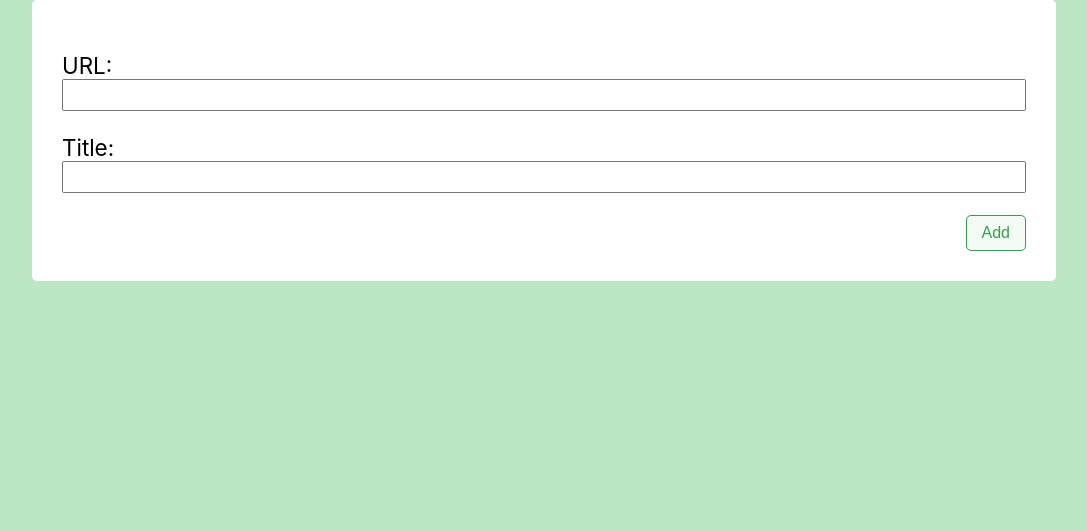
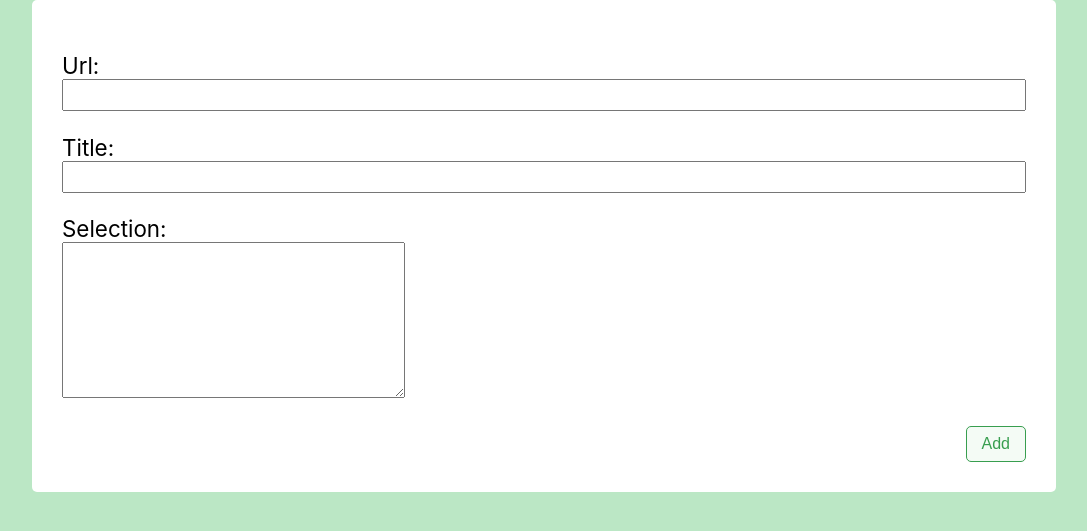
Before and after one commit to Drarok/linkdump, a Django app: page /links/add/ in a window 1280 px wide. Shown: the part 77-608 px from the top of the page, without its empty margins (96-1183 px from the left). Run offline with Django 3.2, Linux system fonts and the light colour scheme; the visitor is signed in with stand-in values (Sample User, id 1); style sheets or scripts are compiled from the project's sources.

Commit message:
[WIP] Improved forms

```diff
--- a/linkdump/static/css/colors.less
+++ b/linkdump/static/css/colors.less
@@ -5,3 +5,9 @@
 @c-brand--light: lighten(@c-brand, 10%);
 @c-brand--dark: darken(@c-brand, 40%);
 @c-brand--darker: darken(@c-brand, 50%);
+
+@c-danger: #e7bbbb;
+@c-danger--lighter: lighten(@c-danger, 15%);
+@c-danger--light: lighten(@c-danger, 10%);
+@c-danger--dark: darken(@c-danger, 40%);
+@c-danger--darker: darken(@c-danger, 50%);
--- a/linkdump/static/css/forms.less
+++ b/linkdump/static/css/forms.less
@@ -1,6 +1,12 @@
 .form {
 
     padding: 25px;
+
+    &:after {
+        display: block;
+        content: '';
+        clear: both;
+    }
 
     &--centered {
         max-width: 500px;
@@ -34,14 +40,12 @@
         }
     }
 
-    & > button[type=submit] {
+    &__buttons {
+        text-align: right;
+
+        &__button {
             font-size: inherit;
             padding: 8px 15px;
-
-        // Position the submit button on the right.
-        display: block;
-        margin-right: 0;
-        margin-left: auto;
 
             background-color: @c-brand--lighter;
             border-radius: 5px;
@@ -55,5 +59,18 @@
                 border-color: @c-brand--darker;
                 color: @c-brand--darker;
             }
+
+            &--delete {
+                background-color: @c-danger--lighter;
+                border-color: @c-danger--dark;
+                color: @c-danger--dark;
+
+                &:hover {
+                    background-color: @c-danger--light;
+                    border-color: @c-danger--darker;
+                    color: @c-danger--darker;
                 }
             }
+        }
+    }
+}
--- a/links/forms.py
+++ b/links/forms.py
@@ -6,7 +6,8 @@ from .models import Link
 class LinkForm(forms.ModelForm):
     class Meta:
         model = Link
-        fields = ['url', 'title']
+        fields = ['url', 'title', 'selection']
 
-    url = forms.URLField(label='URL', max_length=2000)
-    title = forms.CharField(label='Title', max_length=2000, required=False)
+    # url = forms.URLField(label='URL', max_length=2000)
+    # title = forms.CharField(label='Title', max_length=2000, required=False)
+    selection = forms.CharField(widget=forms.Textarea)
--- a/links/templates/links/form.html
+++ b/links/templates/links/form.html
@@ -6,6 +6,11 @@
     <form class="form" method="post">
         {% csrf_token %}
         {{ form.as_p }}
-        <button type="submit">{% if form.instance.pk %}Edit{% else %}Add{% endif %}</button>
+        <div class="form__buttons">
+            {% if form.instance.pk %}
+                <button type="button" class="form__buttons__button form__buttons__button--delete">Delete</button>
+            {% endif %}
+            <button type="submit" class="form__buttons__button form__buttons__button--submit">{% if form.instance.pk %}Save{% else %}Add{% endif %}</button>
+        </div>
     </form>
 {% endblock %}
```
Lines whose indentation alone changed are shown as unchanged.
